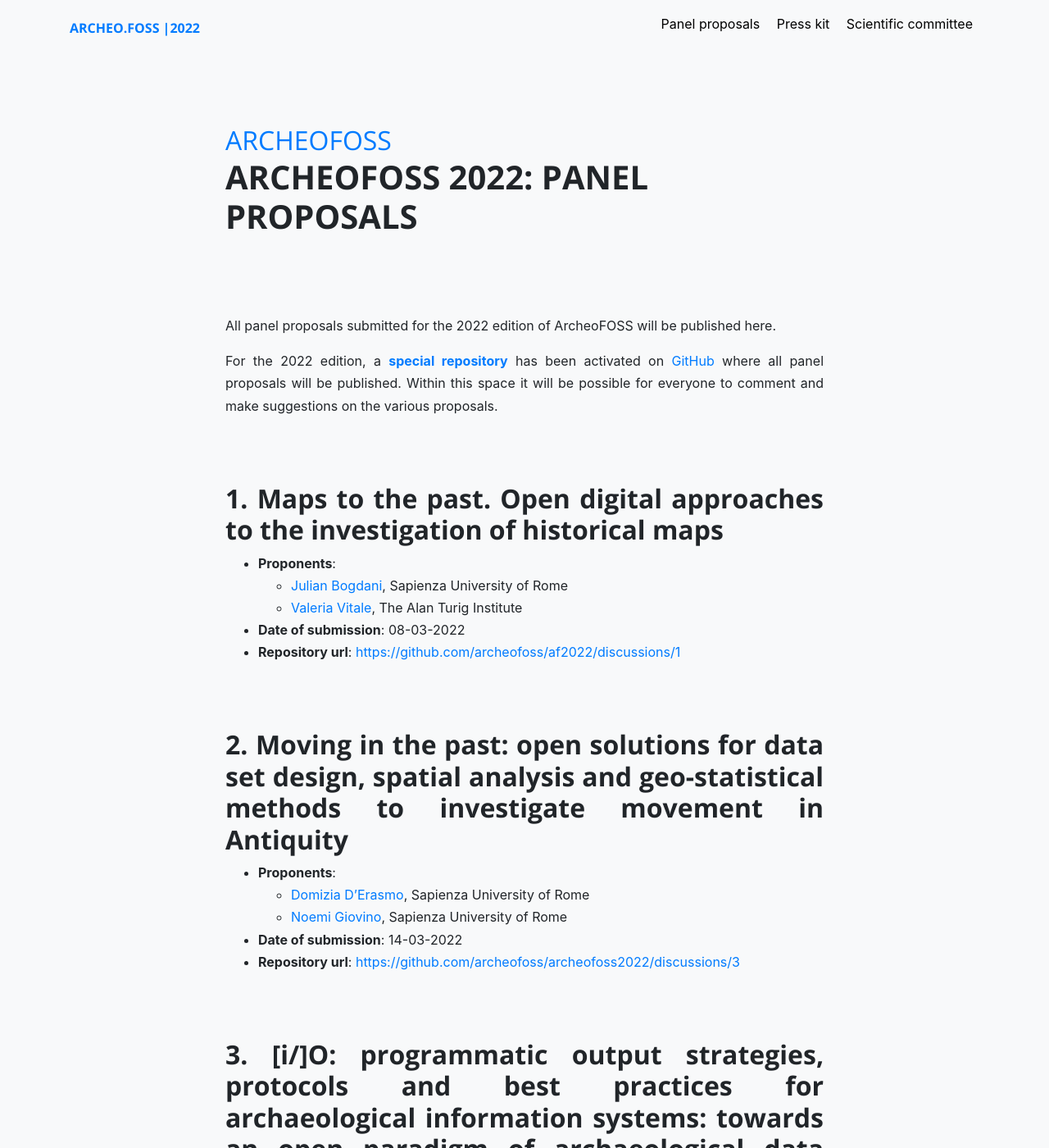
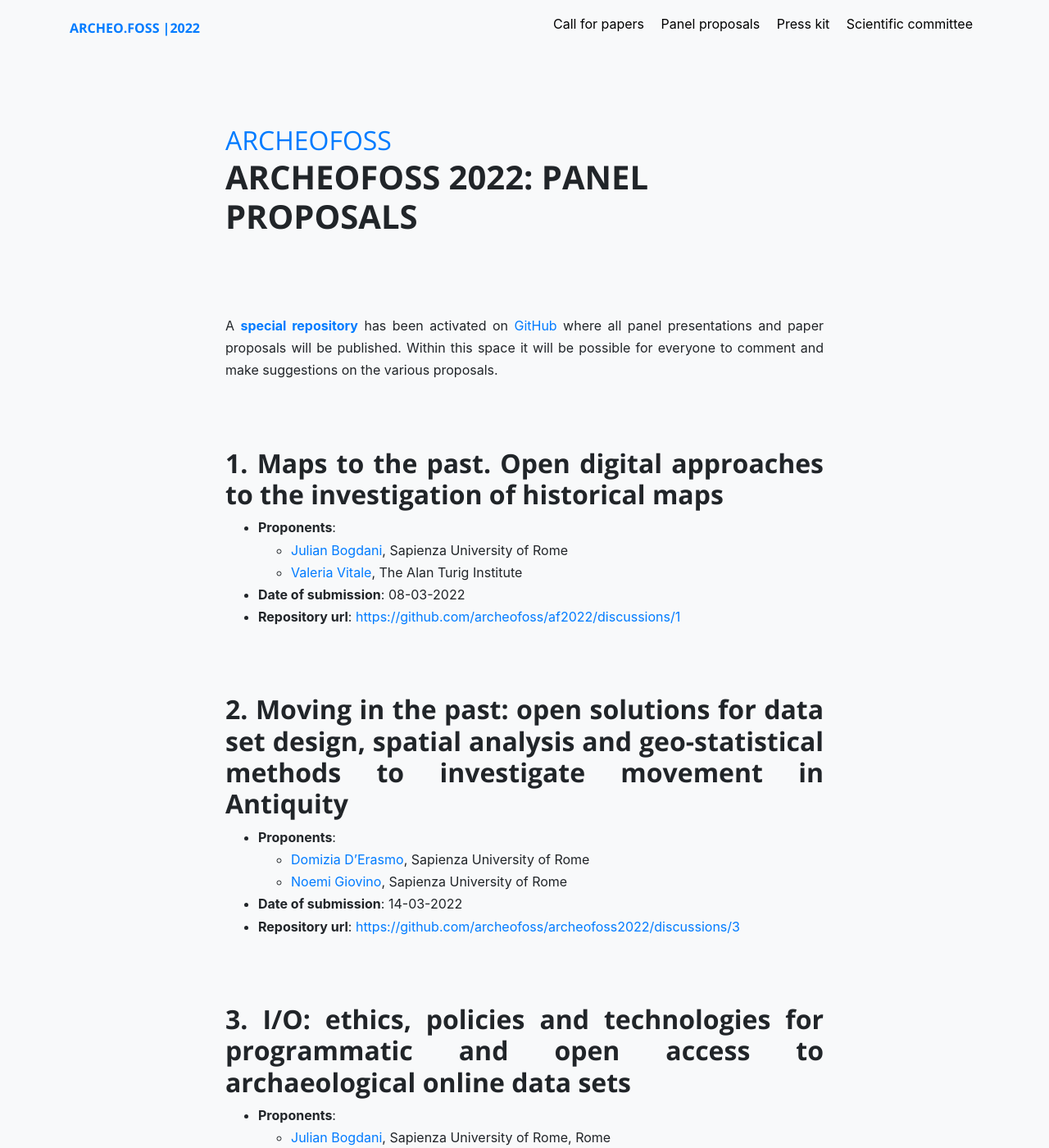
Before and after one commit to archeofoss/archeofoss, a Jekyll site: the page built from 2022/panel-proposals.md, in a window 1280 px wide and 1400 px high. Shown: the whole window at 82% size. Built offline with Jekyll 4.4.1, drawn with Linux system fonts in a browser that asks for light colours; nearby versions of some CDN libraries; some of the changed text lies outside the part shown.

Commit message:
First draft of the call for papers

```diff
--- a/2022/panel-proposals.md
+++ b/2022/panel-proposals.md
@@ -4,9 +4,7 @@
 layout: article-slim
 ---
 
-All panel proposals submitted for the 2022 edition of ArcheoFOSS will be published here.
-
-For the 2022 edition, a [**special repository**](https://github.com/archeofoss/af2022) has been activated on [GitHub](https://github.com/) where all panel proposals will be published. Within this space it will be possible for everyone to comment and make suggestions on the various proposals.
+A [**special repository**](https://github.com/archeofoss/af2022) has been activated on [GitHub](https://github.com/) where all panel presentations and paper proposals will be published. Within this space it will be possible for everyone to comment and make suggestions on the various proposals.
 
 ## 1. Maps to the past. Open digital approaches to the investigation of historical maps
 
@@ -24,7 +22,7 @@
 - **Date of submission**: 14-03-2022
 - **Repository url**: [https://github.com/archeofoss/archeofoss2022/discussions/3](https://github.com/archeofoss/archeofoss2022/discussions/3)
 
-## 3. [i/]O: programmatic output strategies, protocols and best practices for archaeological information systems: towards an open paradigm of archaeological data management and analysis
+## 3.  I/O: ethics, policies and technologies for programmatic and open access to archaeological online data sets
 
 - **Proponents**:
   - [Julian Bogdani](mailto:julian.bogdani@uniroma1.it), Sapienza University of Rome, Rome
--- a/_data/menu.yaml
+++ b/_data/menu.yaml
@@ -6,6 +6,8 @@
   - title: Scientific committee
     url: /scientific-committee
 '2022':
+  - title: 'Call for papers'
+    url: '/2022/call-for-papers'
   - title: 'Panel proposals'
     url: '/2022/panel-proposals'
   - title: 'Press kit'
```
Also changed, not shown: 2022/call-for-papers.md (added, +70 -0 lines), 2022/index.md (+7 -1 lines).
